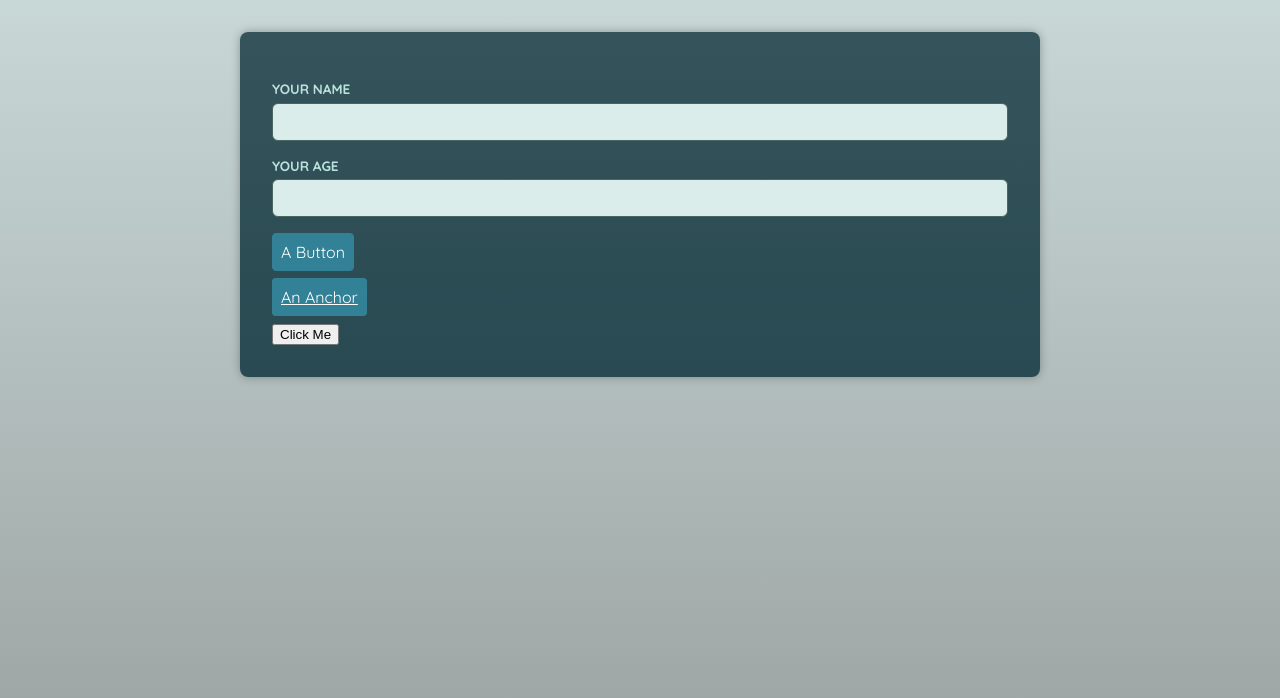
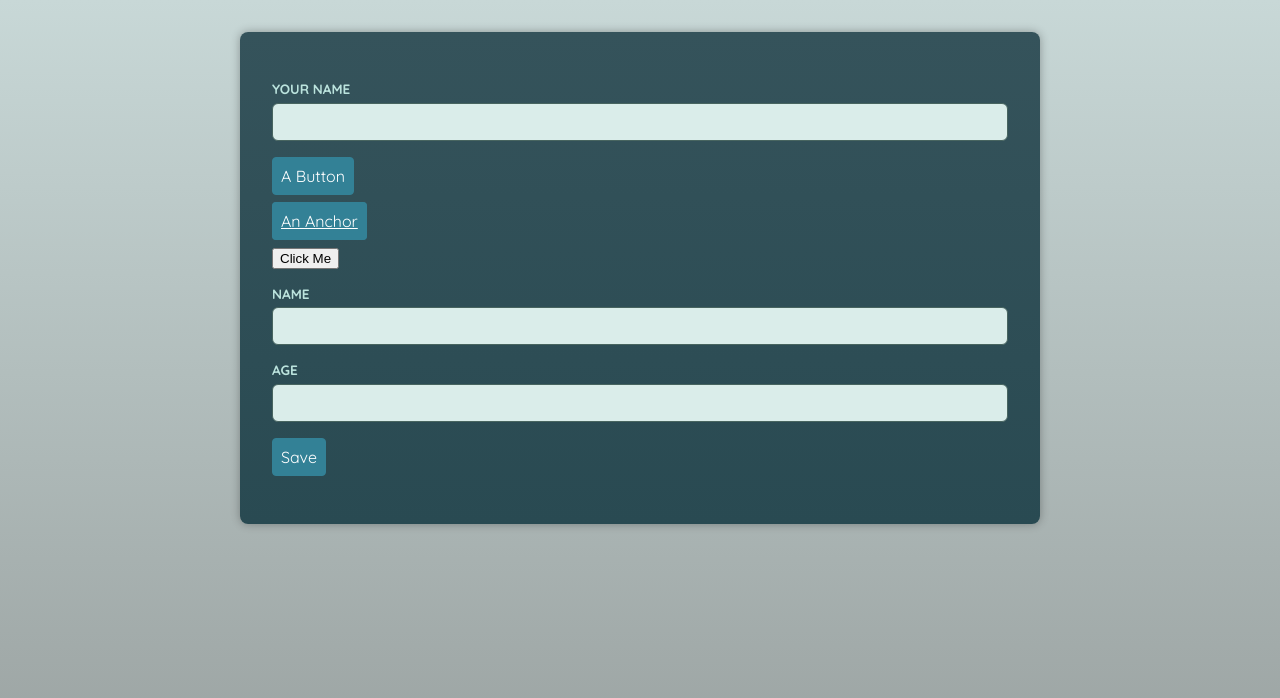
Before and after one commit to naufalathallah/typescript-course, a React (Vite) app: page / in a window 1280 px wide. Shown: the top 698 px of the page. Built offline with nearby package versions, Linux system fonts and the light colour scheme; a web font is replaced by a local one.

Commit message:
feat: form component

```diff
--- a/src/App.tsx
+++ b/src/App.tsx
@@ -1,13 +1,29 @@
+import { useRef } from "react";
 import "./App.css";
 import Button from "./components/Button";
 import Container from "./components/Container";
-import Input from "./components/input";
+import Input from "./components/Input";
+import Form, { FormHandle } from "./components/Form";
 
 function App() {
+  const input = useRef<HTMLInputElement>(null);
+  const customForm = useRef<FormHandle>(null);
+
+  function handleSave(data: unknown) {
+    const extractedData = data as { name: string; age: string };
+
+    if (!data || typeof data !== "object" || !("name" in data) || !("age" in data)) {
+      return;
+    }
+
+    console.log(extractedData);
+    customForm.current?.clear();
+  }
+
   return (
     <main>
-      <Input id="name" label="Your Name" type="text" />
-      <Input id="age" label=" Your Age" type="number" />
+      <Input id="name" label="Your Name" type="text" ref={input} />
+      {/* <Input id="age" label=" Your Age" type="number" /> */}
       <p>
         <Button>A Button</Button>
       </p>
@@ -15,6 +31,15 @@ function App() {
         <Button href="https://google.com">An Anchor</Button>
       </p>
       <Container as={Button}>Click Me</Container>
+
+      {/* ini form */}
+      <Form onSave={handleSave} ref={customForm}>
+        <Input type="text" label="Name" id="name" />
+        <Input type="number" label="Age" id="age" />
+        <p>
+          <Button>Save</Button>
+        </p>
+      </Form>
     </main>
   );
 }
--- /dev/null
+++ b/src/components/Form.tsx
@@ -0,0 +1,37 @@
+import { ComponentPropsWithoutRef, FormEvent, forwardRef, useImperativeHandle, useRef } from "react";
+
+export type FormHandle = {
+  clear: () => void;
+};
+
+type FormProps = ComponentPropsWithoutRef<"form"> & { onSave: (value: unknown) => void };
+
+const Form = forwardRef<FormHandle, FormProps>(function Form({ onSave, children, ...otherProps }: FormProps, ref) {
+  const form = useRef<HTMLFormElement>(null);
+
+  useImperativeHandle(ref, () => {
+    return {
+      clear() {
+        console.log("CLEARING");
+        form.current?.reset();
+      },
+    };
+  });
+
+  function handleSubmit(event: FormEvent<HTMLFormElement>) {
+    event.preventDefault();
+
+    const formData = new FormData(event.currentTarget);
+    const data = Object.fromEntries(formData);
+    onSave(data);
+    // form.current?.reset();
+  }
+
+  return (
+    <form onSubmit={handleSubmit} {...otherProps} ref={form}>
+      {children}
+    </form>
+  );
+});
+
+export default Form;
--- a/src/components/input.tsx
+++ b/src/components/input.tsx
@@ -1,15 +1,17 @@
-import { ComponentPropsWithoutRef } from "react";
+import { ComponentPropsWithoutRef, forwardRef } from "react";
 
 type InputProps = {
   label: string;
   id: string;
 } & ComponentPropsWithoutRef<"input">;
 
-export default function Input({ label, id, ...props }: InputProps) {
+const Input = forwardRef<HTMLInputElement, InputProps>(function Input({ label, id, ...props }: InputProps, ref) {
   return (
     <p>
       <label htmlFor={id}>{label}</label>
-      <input id={id} {...props} />
+      <input id={id} name={id} {...props} ref={ref} />
     </p>
   );
-}
+});
+
+export default Input;
```
